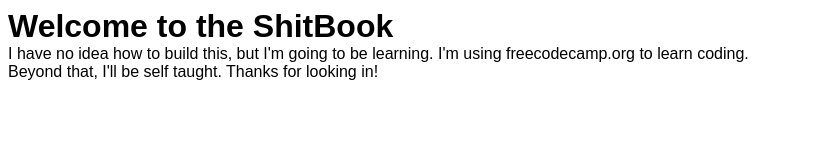
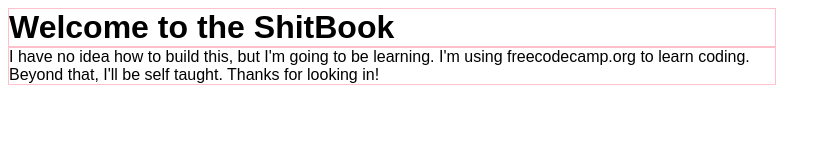
Before and after one commit to evansryan/shitbook, a plain HTML site: page index.html in a window 1280 px wide. Shown: the whole page, without its empty margins (0-831 px from the left). Drawn offline with Linux system fonts and the light colour scheme.

Commit message:
css update

```diff
--- a/css/stylesheet.css
+++ b/css/stylesheet.css
@@ -7,9 +7,11 @@ body {
 .welcome {
     margin: auto;
     font-family: Arial, Helvetica, sans-serif;
+    border: 1px solid pink;
 }
 
 .intro {
     margin: auto;
     font-family: Arial, Helvetica, sans-serif;
+    border: 1px solid pink;
 }
```
